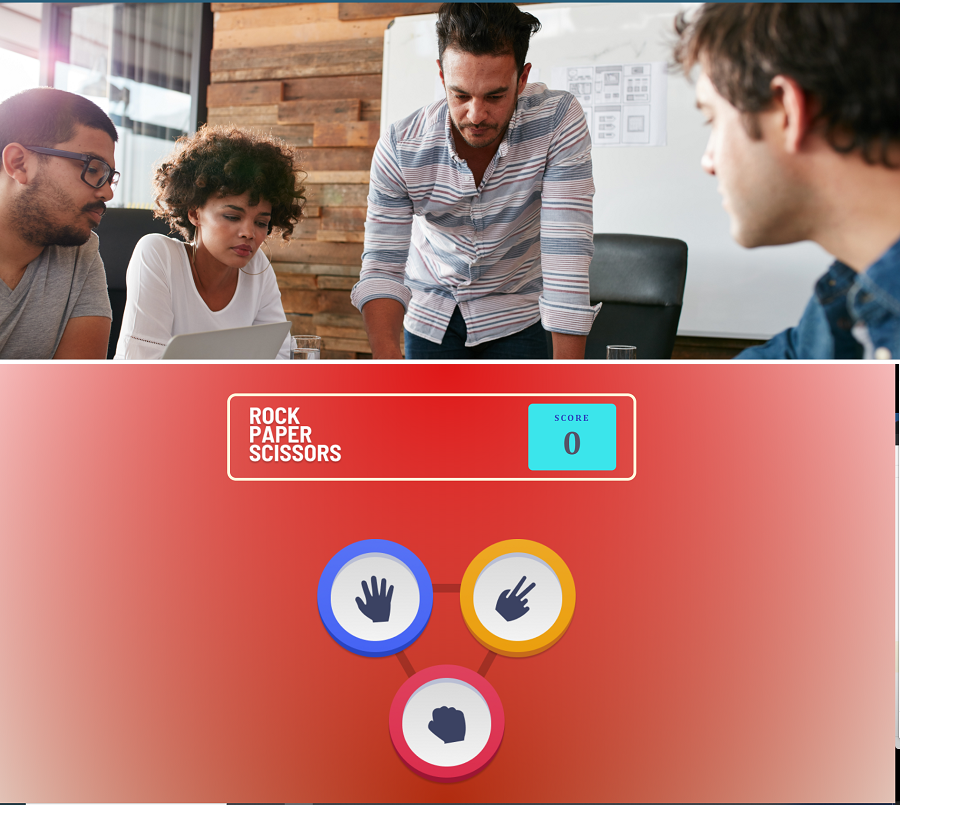
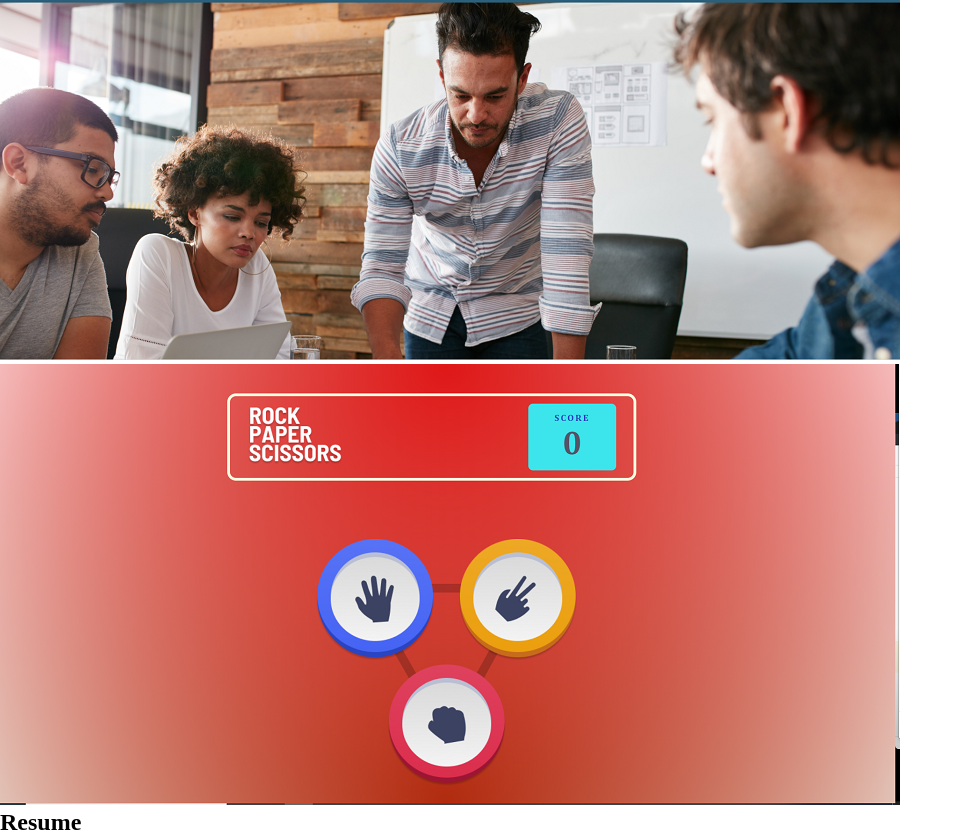
Before and after one commit to aaron-might/portofolio_page, a plain HTML site: page index.html in a window 1280 px wide. Shown: the part 2327-3163 px from the top of the page, without its empty margins (0-963 px from the left). Before the commit the page ends 3136 px from the top, so only its background shows below. Drawn offline with Linux system fonts and the light colour scheme.

Commit message:
create page section for resume

```diff
--- a/index.html
+++ b/index.html
@@ -72,6 +72,10 @@
                 <a href=""></a>
             </div>
         </div>
+        <div class="page-section5" id="Resume">
+
+            <h2>Resume</h2>
+        </div>
 
     </main>
 </body>
```
